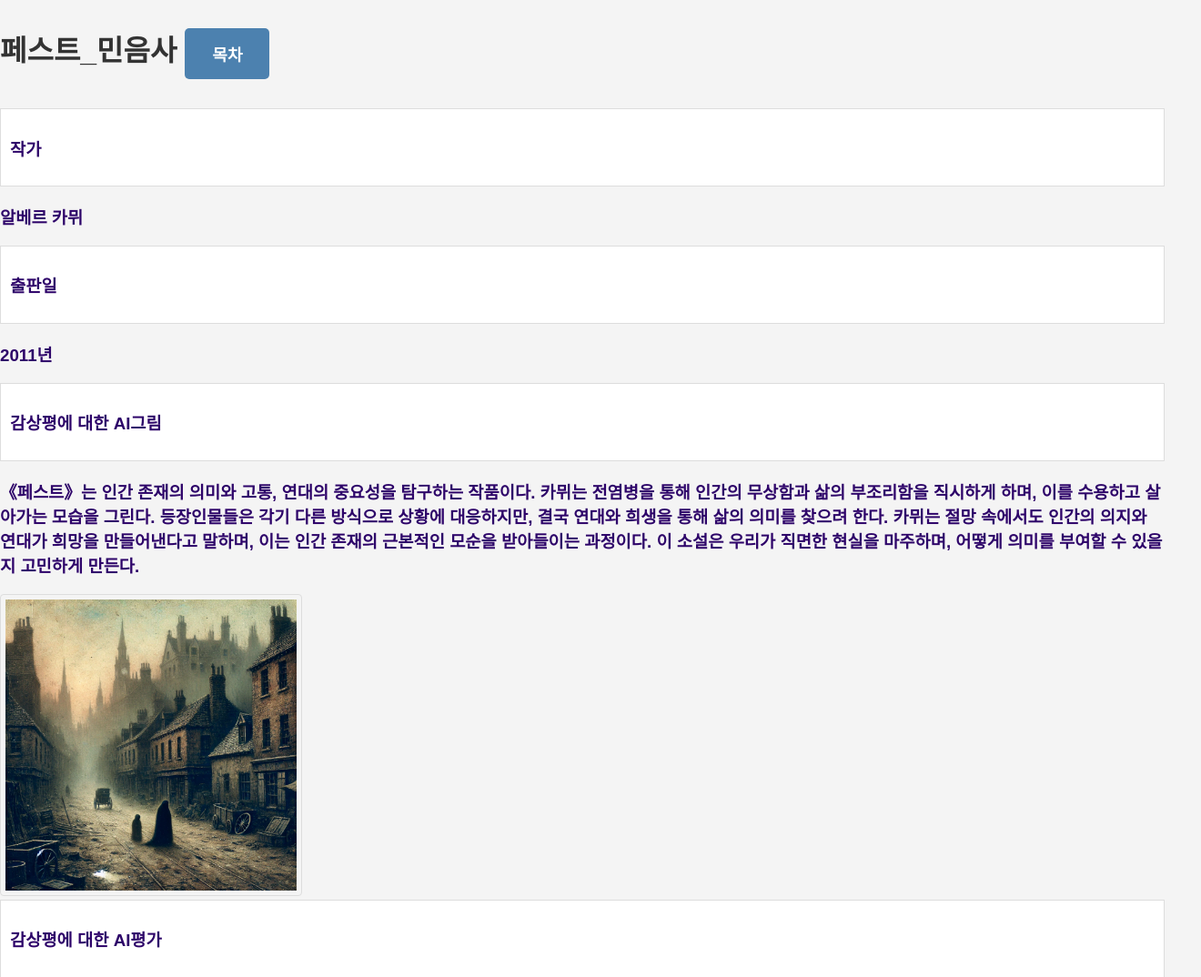
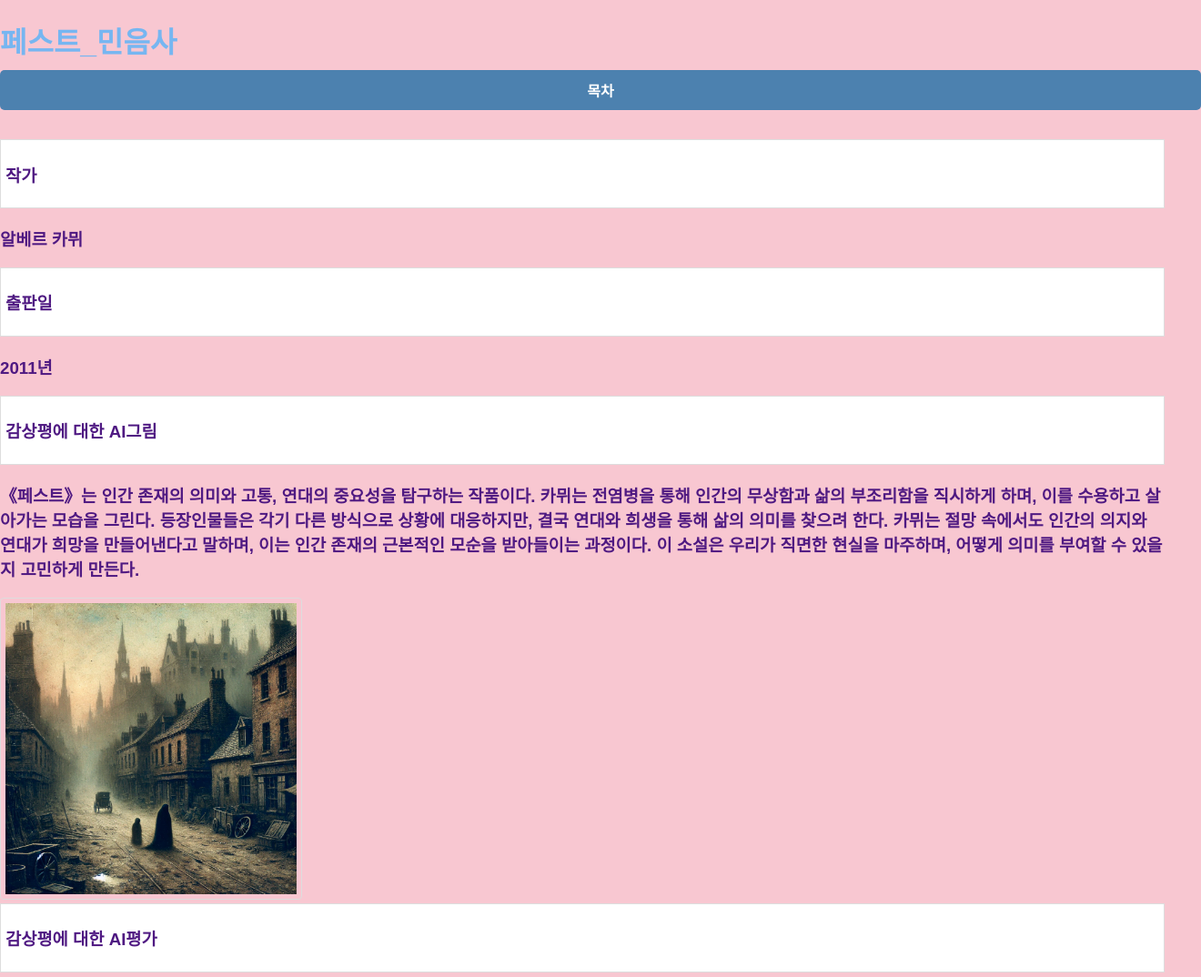
Before and after one commit to thisisme123456789/ReadingLog, a plain HTML site: page plague.html in a window 1280 px wide. Shown: the top 1074 px of the page at 91% size, 1320 px wide, since content can reach past the window. Drawn offline with Linux system fonts and the light colour scheme.

Commit message:
Update styles.css

```diff
--- a/styles.css
+++ b/styles.css
@@ -2,40 +2,34 @@ body {
     font-family: Arial, sans-serif;
     margin: 0;
     padding: 0;
-    background-color: #f4f4f4;
+    background-color: #f8c7d1; /* 옅은 분홍색 배경 */
     text-align: center;
 }
 
-h1 {
-    color: #333; /* 찐한 색으로 설정 */
-    text-align: left;
-}
-
-h2 {
-    color: #07289f; /* 더 짙은 파란색으로 설정 */
+h1, h2, h3 {
+    color: #76b6f1; /* 진한 하늘색 글자 */
     text-align: left;
 }
 
 h3 {
-    color: #2d0369; /* 좀 더 짙은 보라색으로 설정 */
+    color: #4f1982;
     text-align: left;
 }
 
 p {
     font-size: 16px;
-    color: #555; /* 좀 더 진한 회색 */
+    color: #76b6f1; /* 진한 하늘색 글자 */
     line-height: 1.5;
     margin: 10px;
     text-align: left;
 }
 
 a {
-    color: #333; /* 진한 색으로 설정 */
-    text-decoration: none;
+    color: #333; /* 링크 색상 */
 }
 
 a:hover {
-    color: #07289f; /* 마우스 오버 시 진한 파란색 */
+    color: #d4b7e2; /* 마우스 오버 시 아주 옅은 보라색 */
 }
 
 ul {
@@ -47,9 +41,8 @@ ul {
 li {
     background-color: #fff;
     margin-bottom: 5px;
-    padding: 10px;
+    padding: 5px;
     border: 1px solid #ddd;
-    text-align: left;
 }
 
 img {
@@ -57,6 +50,7 @@ img {
     border-radius: 4px;
     padding: 5px;
     width: 320px;
+    margin-right: 15px; /* 사진과 글자 사이 간격 */
 }
 
 div {
@@ -65,20 +59,24 @@ div {
     background-color: yellow;
     border: 1px solid #ddd;
     text-align: center;
+    display: flex;
+    justify-content: space-between; /* 사진과 텍스트를 좌우로 배치 */
+    align-items: center;
 }
 
 .button {
     display: inline-block;
-    padding: 15px 30px; /* 버튼 크기 확대 */
+    padding: 10px 20px;
     margin: 10px 0;
     background-color: #4c81af;
     color: white;
     text-align: center;
     text-decoration: none;
     border-radius: 5px;
-    font-size: 18px; /* 버튼 텍스트 크기 확대 */
+    font-size: 16px;
+    width: 100%; /* 버튼 크기를 화면 전체로 확대 */
 }
 
 .button:hover {
-    background-color: #eeee08;
+    background-color: #d4b7e2; /* 마우스 오버 시 아주 옅은 보라색 */
 }
```
